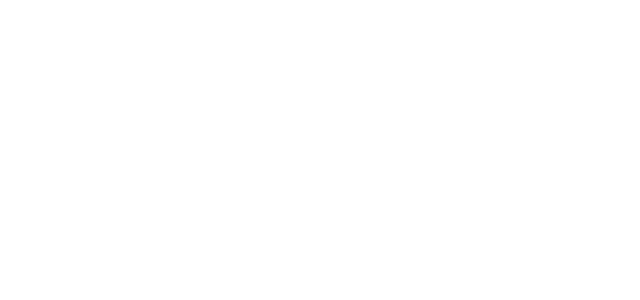
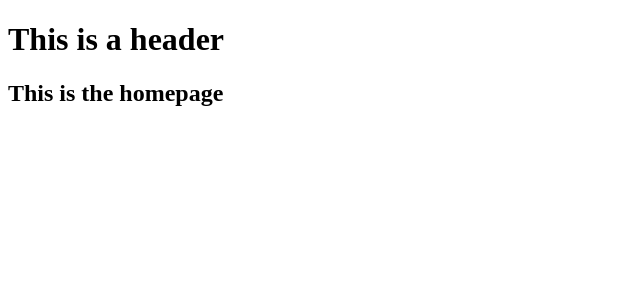
Before and after one commit to sedvik/shopping-cart, a React (Create React App) app: page / in a window 1280 px wide. Shown: the top 300 px of the page, without its empty margins (0-640 px from the left). Built offline with nearby package versions, Linux system fonts and the light colour scheme.

Commit message:
Create HashRouter in App.js

```diff
--- a/src/App.js
+++ b/src/App.js
@@ -1,9 +1,23 @@
 import React from 'react'
+import Header from './components/Header/Header'
+import Home from './components/Home/Home'
+import Shop from './components/Shop/Shop'
+import Cart from './components/Cart/Cart'
+import { HashRouter, Routes, Route } from 'react-router-dom'
 
 function App () {
   return (
-    <div className="App">
-    </div>
+    <HashRouter>
+      <div className="App">
+        <Header />
+        <Routes>
+          <Route index path="/" element={<Home />} />
+          <Route path="/shop" element={<Shop />} />
+          <Route path="/cart" element={<Cart />} />
+        </Routes>
+      </div>
+    </HashRouter>
+
   )
 }
 
--- a/src/components/Cart/Cart.js
+++ b/src/components/Cart/Cart.js
@@ -3,7 +3,7 @@
 function Cart (props) {
   return (
     <div>
-
+      <h2>This is the cart</h2>
     </div>
   )
 }
--- a/src/components/Header/Header.js
+++ b/src/components/Header/Header.js
@@ -2,9 +2,9 @@
 
 function Header (props) {
   return (
-    <div>
-
-    </div>
+    <header>
+      <h1>This is a header</h1>
+    </header>
   )
 }
 
--- a/src/components/Home/Home.js
+++ b/src/components/Home/Home.js
@@ -3,7 +3,7 @@
 function Home (props) {
   return (
     <div>
-
+      <h2>This is the homepage</h2>
     </div>
   )
 }
--- a/src/components/Shop/Shop.js
+++ b/src/components/Shop/Shop.js
@@ -3,7 +3,7 @@
 function Shop (props) {
   return (
     <div>
-
+      <h2>This is the shop</h2>
     </div>
   )
 }
```
Also changed, not shown: src/styles/App.css (added).
